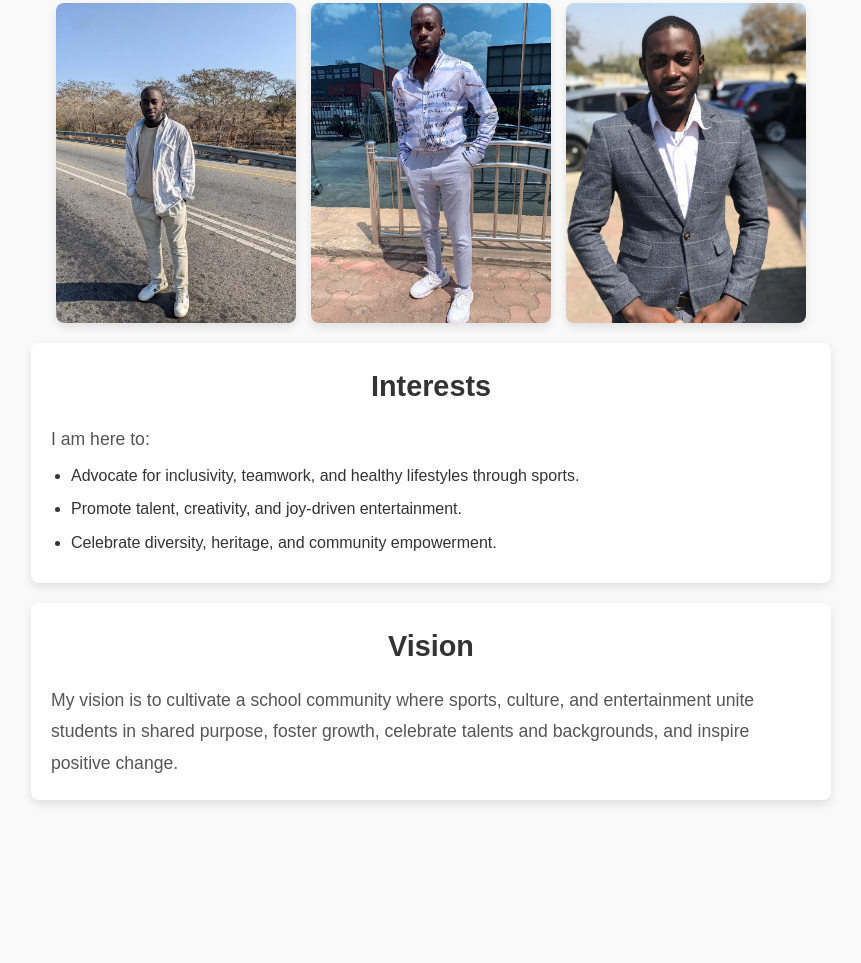
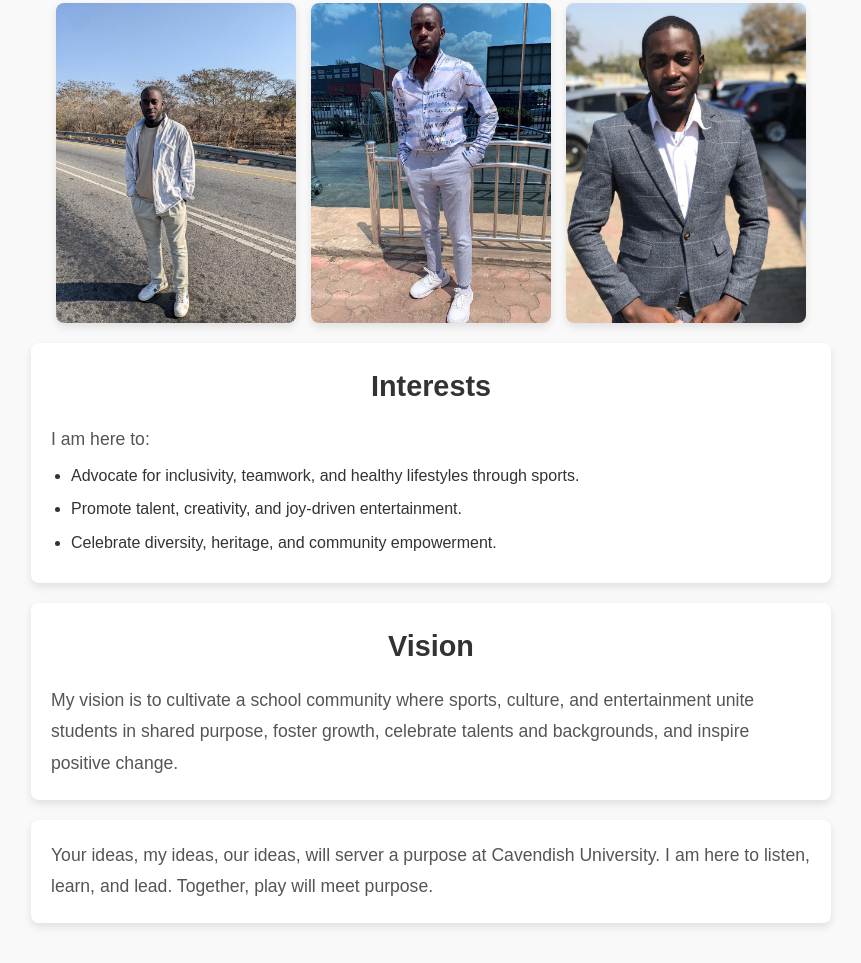
Before and after one commit to kalosa0770/sports, a plain HTML site: page index.html in a window 1280 px wide. Shown: the part 560-1523 px from the top of the page, without its empty margins (209-1070 px from the left). Before the commit the page ends 1400 px from the top, so only its background shows below. Drawn offline with Linux system fonts and the light colour scheme.

Commit message:
next spodo

```diff
--- a/index.html
+++ b/index.html
@@ -48,5 +48,12 @@
             My vision is to cultivate a school community where sports, culture, and entertainment unite students in shared purpose, foster growth, celebrate talents and backgrounds, and inspire positive change.
         </p>
     </section>
+
+    <section class="vision">
+
+        <p>
+           Your ideas, my ideas, our ideas, will server a purpose at Cavendish University. I am here to listen, learn, and lead. Together, play will meet purpose.
+        </p>
+    </section>
 </body>
 </html>
```
